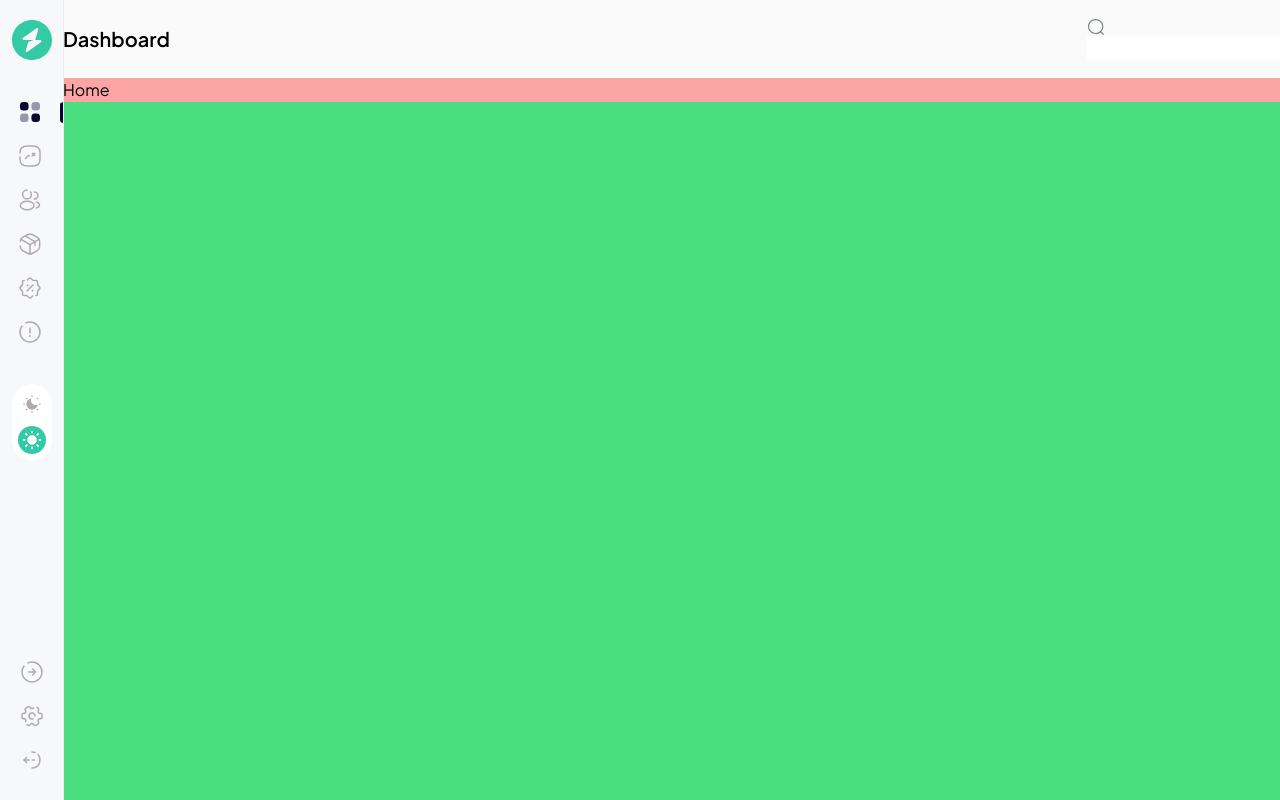
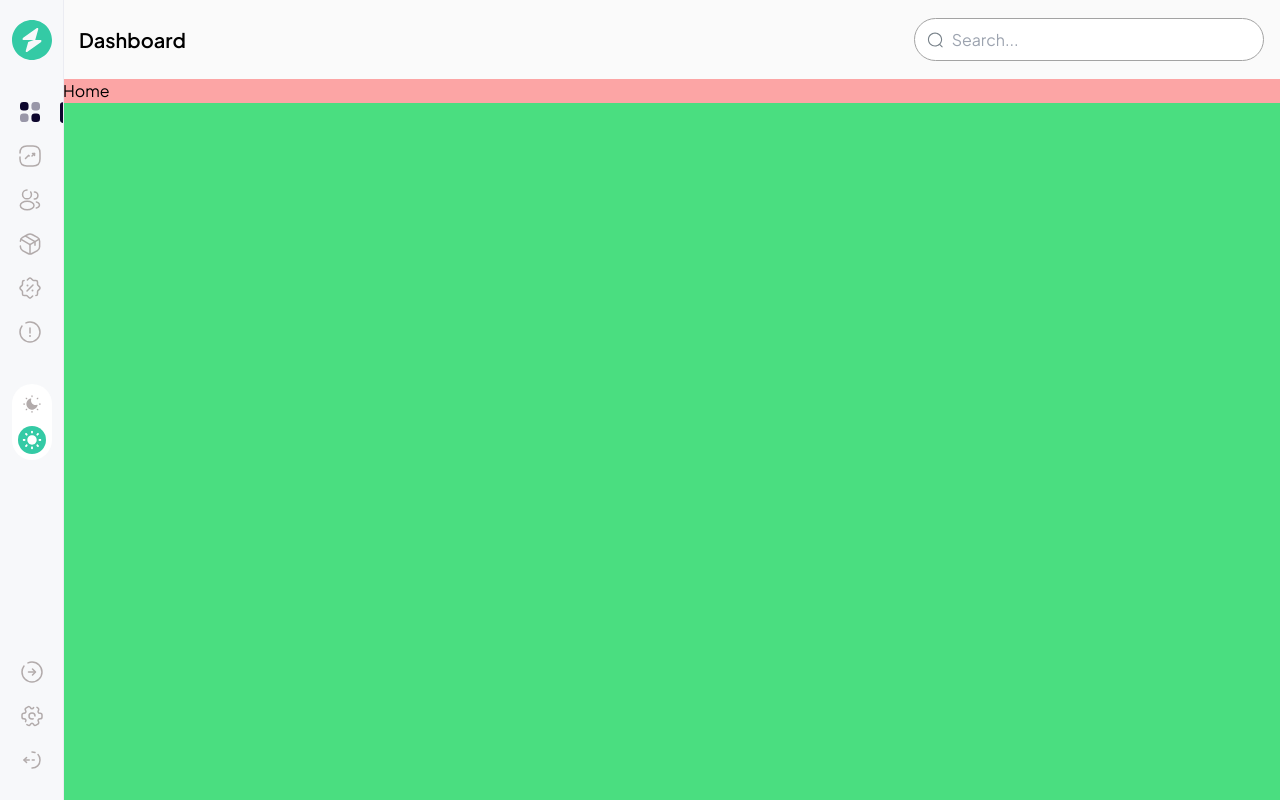
Before and after one commit to AbassKoyang/analytics-dashboard, a React (Vite) app: page / in a window 1280 px wide. Built offline with nearby package versions, Linux system fonts and the light colour scheme.

Commit message:
completed search bar

```diff
--- a/src/assets/Icons.jsx
+++ b/src/assets/Icons.jsx
@@ -139,9 +139,9 @@ const LogOutIcon = ({className}) => {
 </svg>
   )
 }
-const SearchIcon = ({}) => {
+const SearchIcon = ({className}) => {
   return (
-    <svg xmlns="http://www.w3.org/2000/svg" width="18" height="18" viewBox="0 0 18 18" fill="none">
+    <svg xmlns="http://www.w3.org/2000/svg" width="18" height="18" viewBox="0 0 18 18" fill="none" className={className}>
   <path fillRule="evenodd" clipRule="evenodd" d="M8.68945 1C12.9293 1 16.3781 4.3727 16.3781 8.51907C16.3781 10.4753 15.6104 12.2595 14.3542 13.5986L16.8261 16.0109C17.0574 16.2371 17.0582 16.6031 16.8269 16.8294C16.7116 16.9436 16.5592 17 16.4076 17C16.2568 17 16.1052 16.9436 15.9892 16.8309L13.4874 14.3912C12.1714 15.4219 10.5028 16.0389 8.68945 16.0389C4.44955 16.0389 1 12.6655 1 8.51907C1 4.3727 4.44955 1 8.68945 1ZM8.68945 2.15821C5.10251 2.15821 2.18433 5.01125 2.18433 8.51907C2.18433 12.0269 5.10251 14.8807 8.68945 14.8807C12.2756 14.8807 15.1938 12.0269 15.1938 8.51907C15.1938 5.01125 12.2756 2.15821 8.68945 2.15821Z" fill="#78828A"/>
 </svg>
   )
--- a/src/components/Header.jsx
+++ b/src/components/Header.jsx
@@ -3,14 +3,14 @@ import { SearchIcon } from "../assets/icons"
 const Header = () => {
   return (
     <header className="w-full flex items-center justify-center py-4 xl:py-[18px] bg-[#FAFAFA]">
-      <div className="w-full max-w-[1400px] flex justify-between items-center">
+      <div className="w-full max-w-[1400px] flex justify-between items-center px-4">
         <h1 className="text-[20px] leading-7 font-semibold">Dashboard</h1>
         <div className="flex items-center gap-3">
           <div className="flex gap-3">
-            <div>
-              <SearchIcon />
-              <input type="search" />
-            </div>
+            <form className='w-[300px] xl:w-[350px] flex items-center justify-between px-3 py-2 rounded-3xl bg-[#FFFFFF] border border-[#A3A3A3]'>
+              <SearchIcon className={`mr-2`} />
+              <input type="search" placeholder="Search..." className='w-full bg-transparent h-full py-0.5 outline-0 border-0 text-[#A3A3A3] text-[16px]'/>
+            </form>
           </div>
         </div>
       </div>
```
